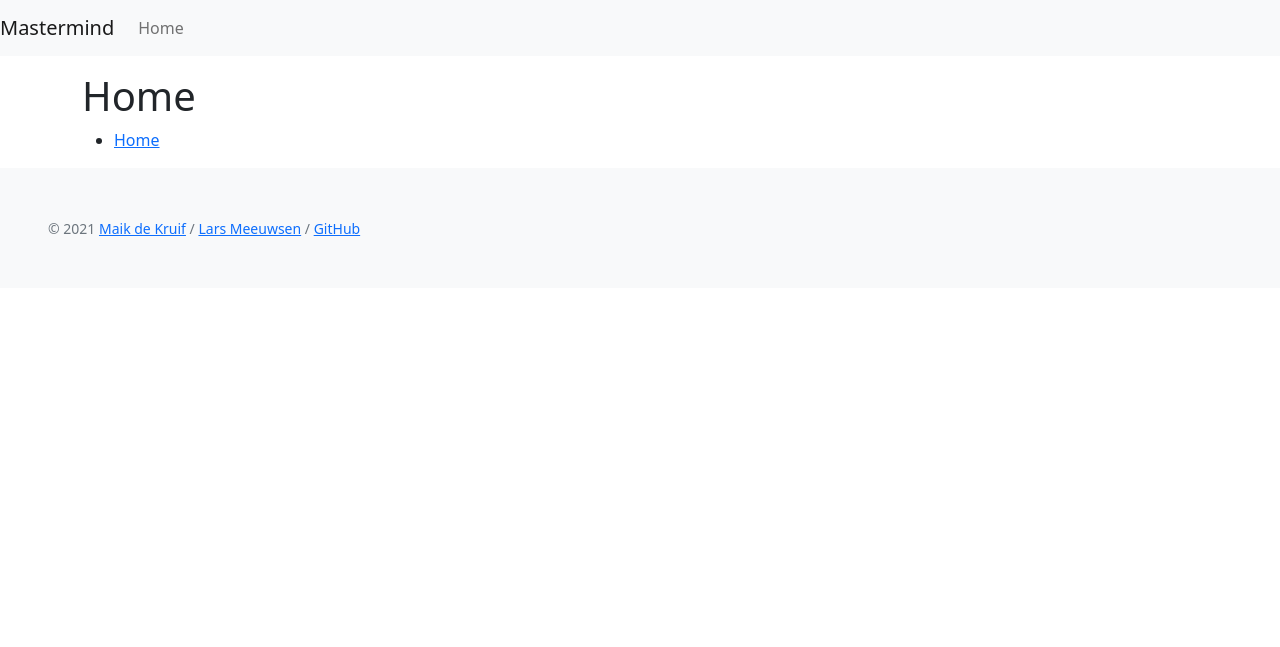
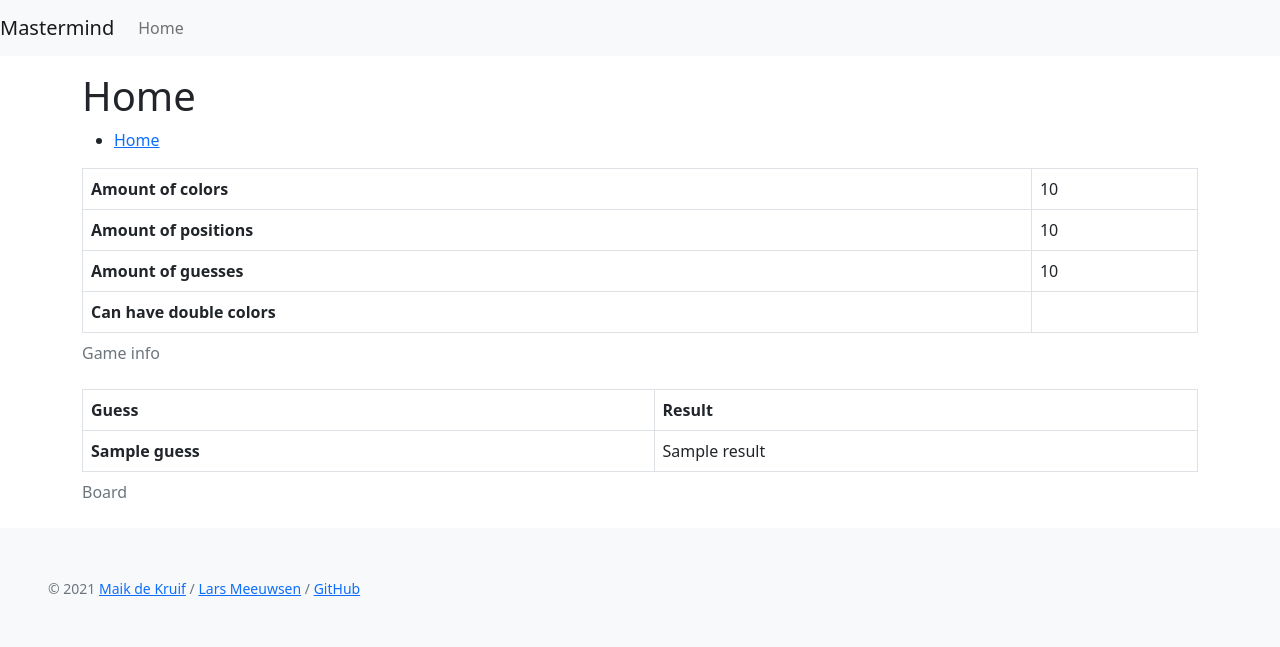
Before and after one commit to Lars-02/Mastermind, a Flask app: template templates/home.html in a window 1280 px wide. Shown: the top 647 px of the page. Run offline with Flask 2, Linux system fonts and the light colour scheme; the template is opened without the code that fills it: most values are stand-ins (such as "Sample title", 1, 10 or a date in 2020).

Commit message:
Add basic game info

```diff
--- a/app.py
+++ b/app.py
@@ -1,14 +1,17 @@
 #!/usr/bin/env python
+from model import Game
 import os
 from flask import Flask, render_template
 
 app = Flask(__name__)
 app.secret_key = os.getenv('SECRET_KEY', 'secret string')
 
+game = Game(10, 4, 6, False)
+
 
 @app.route('/')
 def home():
-    return render_template('home.html')
+    return render_template('home.html', game=game)
 
 
 # 404 error handler
--- a/model/__init__.py
+++ b/model/__init__.py
@@ -0,0 +1,2 @@
+from .game import Game
+from .board import Board
--- a/templates/home.html
+++ b/templates/home.html
@@ -5,4 +5,42 @@
 <ul>
     <li><a href="{{ url_for('home') }}">Home</a></li>
 </ul>
+<table class="table table-bordered">
+    <caption>Game info</caption>
+    <tbody>
+        <tr>
+            <th scope="row">Amount of colors</th>
+            <td>{{ game.amount_of_colors }}</td>
+        </tr>
+        <tr>
+            <th scope="row">Amount of positions</th>
+            <td>{{ game.amount_of_positions }}</td>
+        </tr>
+        <tr>
+            <th scope="row">Amount of guesses</th>
+            <td>{{ game.amount_of_guesses }}</td>
+        </tr>
+        <tr>
+            <th scope="row">Can have double colors</th>
+            <td>{{ game.can_have_double_colors }}</td>
+        </tr>
+    </tbody>
+</table>
+<table class="table table-bordered">
+    <caption>Board</caption>
+    <thead>
+        <tr>
+            <th scope="col">Guess</th>
+            <th scope="col">Result</th>
+        </tr>
+    </thead>
+    <tbody>
+        {% for guess, result in game.board.guesses -%}
+        <tr>
+            <th scope="row">{{guess}}</th>
+            <td>{{ result }}</td>
+        </tr>
+        {% endfor %}
+    </tbody>
+</table>
 {% endblock %}
```
Also changed, not shown: model/board.py (+13 -0 lines), model/game.py (added, +12 -0 lines).
